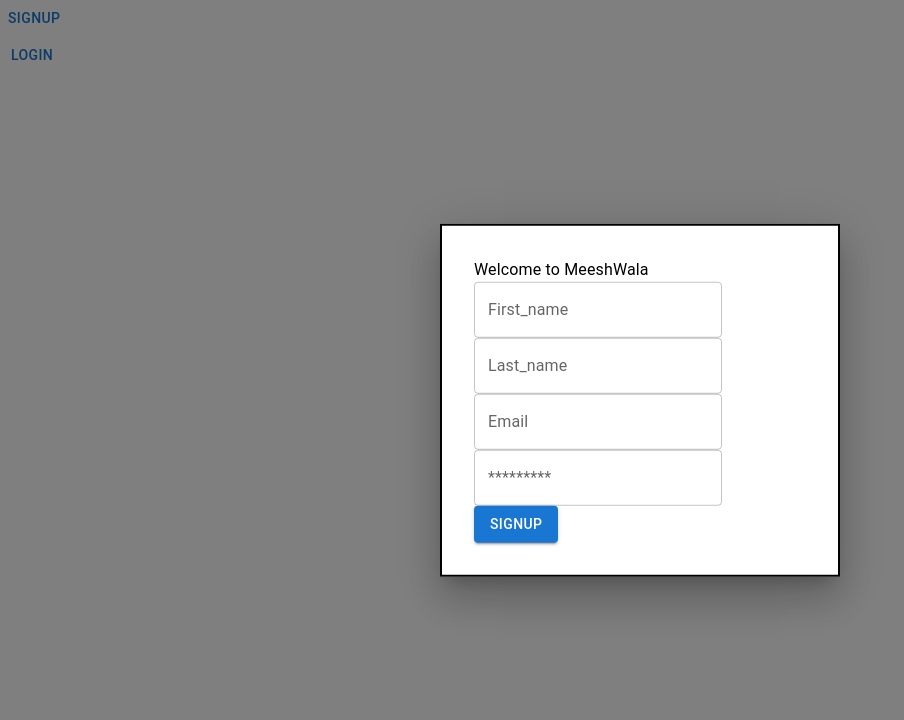
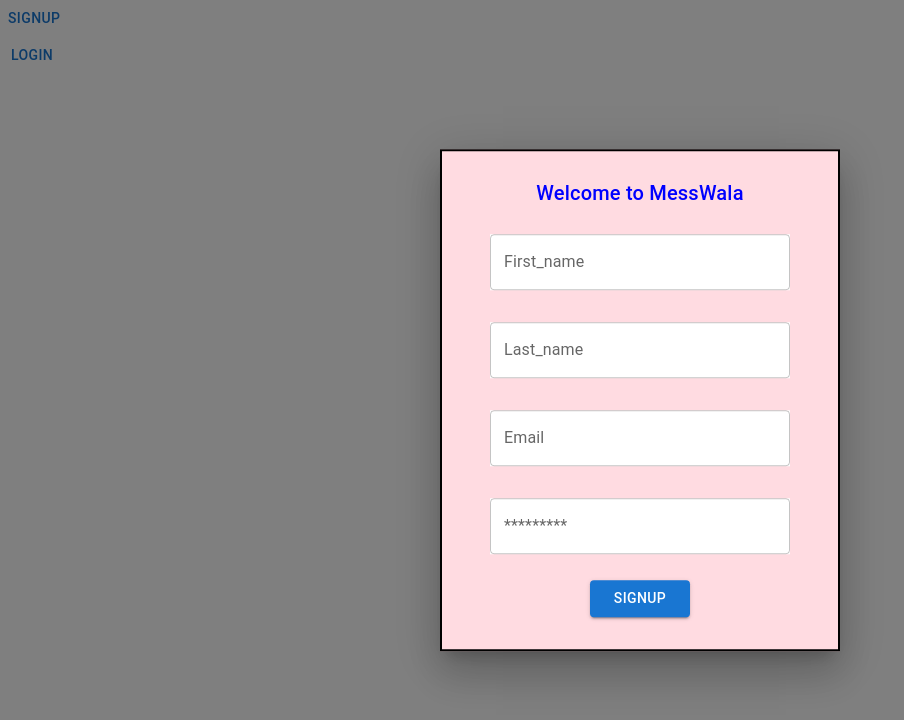
Before and after one commit to omkarvgavade/MessWala, a React (Create React App) app in the folder messwala/: page / in a window 1280 px wide. Both pictures are taken after a click on the button "SIGNUP". Shown: the top 720 px of the page, without its empty margins (0-904 px from the left). Built offline with nearby package versions, Linux system fonts and the light colour scheme.

Commit message:
login signup styled

```diff
--- a/messwala/src/Components/LandingPage/LandingPage.jsx
+++ b/messwala/src/Components/LandingPage/LandingPage.jsx
@@ -63,6 +63,7 @@
                         <RiUserShared2Fill className={styles.hover} />
                         <br />
                         <br />
+                        <br />
                         <p>USER</p>
                     </motion.div>
                     <motion.div
@@ -70,6 +71,7 @@
                         style={{ backgroundColor: 'rgb(255, 113, 19)' }}
                     >
                         <DiYeoman className={styles.hover} />
+                        <br />
                         <br />
                         <br />
                         <p>MESSwala</p>
--- a/messwala/src/Components/authentication/loginform.jsx
+++ b/messwala/src/Components/authentication/loginform.jsx
@@ -5,9 +5,9 @@
 import Modal from '@mui/material/Modal';
 import TextField from '@mui/material/TextField';
 import { useState } from 'react';
-import { useDispatch, useSelector ,shallowEqual} from "react-redux";
+import { useDispatch, useSelector, shallowEqual } from 'react-redux';
 import { logUser } from '../../Redux/auth/action';
-import axios from "axios"
+import axios from 'axios';
 
 const style = {
     position: 'absolute',
@@ -15,12 +15,32 @@
     left: '50%',
     transform: 'translate(-50%, -50%)',
     width: 400,
-  bgcolor: 'background.paper',
+    bgcolor: '#ffdbe1',
     border: '2px solid #000',
     boxShadow: 24,
     p: 4,
 };
-
+const typo = {
+    color: '#0000ff',
+    fontSize: '20px',
+    fontWeight: '500',
+    marginTop: '-5px',
+    marginBottom: '10px',
+};
+const main = {
+    display: 'flex',
+    flexDirection: 'column',
+    align: 'justify',
+};
+const text = {
+    bgcolor: 'white',
+    m: 2,
+};
+const btn = {
+    width: 100,
+    margin: 'auto',
+    marginTop: '10px',
+};
 export function Login() {
     const dispatch = useDispatch();
     const {
@@ -32,8 +52,8 @@
     const handleClose = () => setOpen(false);
 
     const [payload, setPayload] = useState({
-        email: "",
-        password: "",
+        email: '',
+        password: '',
     });
     const handleChange = (e) => {
         const { name, value } = e.target;
@@ -41,17 +61,14 @@
             ...payload,
             [name]: value,
         });
-
     };
     const handleSave = () => {
-         dispatch(logUser(payload))
+        dispatch(logUser(payload));
         // axios.post("http://localhost:8000/users/login", payload).then((res) => {
         //     console.log(res)
         // })
-
-
-    }
-console.log(payload)
+    };
+    console.log(payload);
     return (
         <div>
             <Button onClick={handleOpen}>Login</Button>
@@ -62,13 +79,39 @@
                 aria-describedby="modal-modal-description"
             >
                 <Box sx={style}>
-          <Typography id="modal-modal-title" variant="h6" component="h2">
-                      <TextField name="email" id="outlined-basic" onChange={handleChange} label="Email" variant="outlined" />
-                      <TextField name="password" id="outlined-basic" onChange={handleChange} label="*********" variant="outlined" />
-                      <Button variant="contained" onClick={handleSave}>Login</Button>
-
+                    <Typography align="center" sx={typo}>
+                        Login to MessWala
                     </Typography>
-
+                    <Typography
+                        sx={main}
+                        id="modal-modal-title"
+                        variant="h6"
+                        component="h2"
+                    >
+                        <TextField
+                            sx={text}
+                            name="email"
+                            id="outlined-basic"
+                            onChange={handleChange}
+                            label="Email"
+                            variant="outlined"
+                        />
+                        <TextField
+                            sx={text}
+                            name="password"
+                            id="outlined-basic"
+                            onChange={handleChange}
+                            label="*********"
+                            variant="outlined"
+                        />
+                        <Button
+                            sx={btn}
+                            variant="contained"
+                            onClick={handleSave}
+                        >
+                            Login
+                        </Button>
+                    </Typography>
                 </Box>
             </Modal>
         </div>
--- a/messwala/src/Components/authentication/signup.jsx
+++ b/messwala/src/Components/authentication/signup.jsx
@@ -6,20 +6,40 @@
 import TextField from '@mui/material/TextField';
 import { useState } from 'react';
 
-import { useDispatch, useSelector, shallowEqual } from "react-redux"
-import { regUser } from "../../Redux/auth/action"
+import { useDispatch, useSelector, shallowEqual } from 'react-redux';
+import { regUser } from '../../Redux/auth/action';
 const style = {
     position: 'absolute',
     top: '50%',
     left: '50%',
     transform: 'translate(-50%, -50%)',
     width: 400,
-  bgcolor: 'background.paper',
+    bgcolor: '#ffdbe1',
     border: '2px solid #000',
     boxShadow: 24,
     p: 4,
 };
-
+const typo = {
+    color: '#0000ff',
+    fontSize: '20px',
+    fontWeight: '500',
+    marginTop: '-5px',
+    marginBottom: '10px',
+};
+const main = {
+    display: 'flex',
+    flexDirection: 'column',
+    align: 'justify',
+};
+const text = {
+    bgcolor: 'white',
+    m: 2,
+};
+const btn = {
+    width: 100,
+    margin: 'auto',
+    marginTop: '10px',
+};
 export function Signup() {
     const dispatch = useDispatch();
     const {
@@ -29,11 +49,11 @@
     const handleOpen = () => setOpen(true);
     const handleClose = () => setOpen(false);
     const [payload, setPayload] = useState({
-         first_name: "",
-         last_name: "",
-        email: "",
-        password: "",
-        roles: ["user"]
+        first_name: '',
+        last_name: '',
+        email: '',
+        password: '',
+        roles: ['user'],
     });
     const handleChange = (e) => {
         const { name, value } = e.target;
@@ -41,20 +61,15 @@
             ...payload,
             [name]: value,
         });
-
     };
-    console.log(payload)
+    console.log(payload);
     const handleSave = () => {
-         dispatch(regUser(payload))
+        dispatch(regUser(payload));
         // axios.post("http://localhost:8000/users/signup", payload).then((res) => {
         //     console.log(res)
         // })
-
-
-    }
+    };
     return (
-
-
         <div>
             <Button onClick={handleOpen}>signup</Button>
             <Modal
@@ -64,15 +79,56 @@
                 aria-describedby="modal-modal-description"
             >
                 <Box sx={style}>
-                  <Typography >Welcome to MeeshWala</Typography>
-          <Typography id="modal-modal-title" variant="h6" component="h2">
-                      <TextField  onChange={handleChange} name="first_name" id="outlined-basic" label="First_name" variant="outlined" />
-                      <TextField  onChange={handleChange} name="last_name" id="outlined-basic" label="Last_name" variant="outlined" />
-                      <TextField  onChange={handleChange} name="email" id="outlined-basic" label="Email" variant="outlined" />
-                      <TextField  onChange={handleChange} name="password" id="outlined-basic" label="*********" variant="outlined" />
-                      <Button onClick={handleSave}  onChange={handleChange} variant="contained">signup</Button>
+                    <Typography align="center" sx={typo}>
+                        Welcome to MessWala
                     </Typography>
-
+                    <Typography
+                        sx={main}
+                        id="modal-modal-title"
+                        variant="h6"
+                        component="h2"
+                    >
+                        <TextField
+                            sx={text}
+                            onChange={handleChange}
+                            name="first_name"
+                            id="outlined-basic"
+                            label="First_name"
+                            variant="outlined"
+                        />
+                        <TextField
+                            sx={text}
+                            onChange={handleChange}
+                            name="last_name"
+                            id="outlined-basic"
+                            label="Last_name"
+                            variant="outlined"
+                        />
+                        <TextField
+                            sx={text}
+                            onChange={handleChange}
+                            name="email"
+                            id="outlined-basic"
+                            label="Email"
+                            variant="outlined"
+                        />
+                        <TextField
+                            sx={text}
+                            onChange={handleChange}
+                            name="password"
+                            id="outlined-basic"
+                            label="*********"
+                            variant="outlined"
+                        />
+                        <Button
+                            sx={btn}
+                            onClick={handleSave}
+                            onChange={handleChange}
+                            variant="contained"
+                        >
+                            signup
+                        </Button>
+                    </Typography>
                 </Box>
             </Modal>
         </div>
```
Also changed, not shown: messwala/src/Components/LandingPage/LandingPage.module.css (+13 -13 lines), 1 other file (tests, documents, lock files or other folders). Lines whose indentation alone changed are shown as unchanged.
